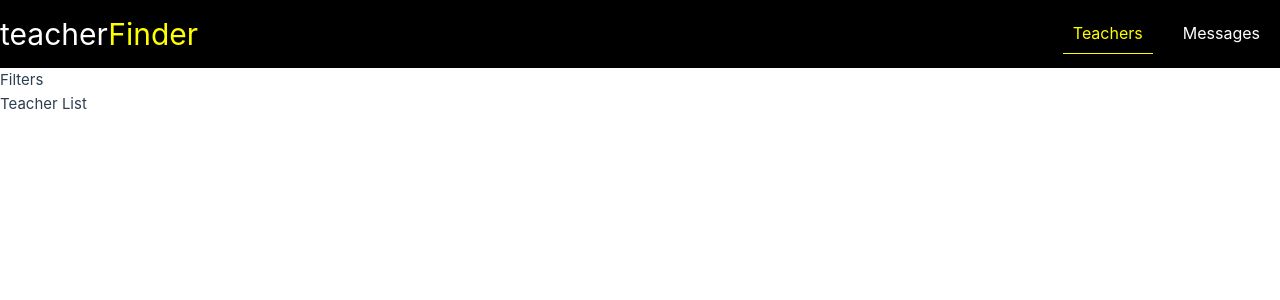
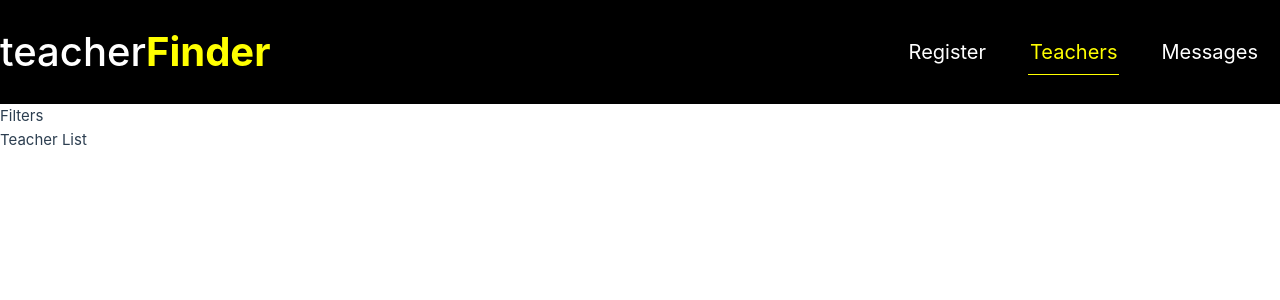
Before and after one commit to LucasMorettoRodrigues/findTeacher, a Vue app: page /teachers in a window 1280 px wide. Shown: the top 300 px of the page. Built offline with nearby package versions, Linux system fonts and the light colour scheme.

Commit message:
add template to pages

```diff
--- a/src/components/layout/Navbar.vue
+++ b/src/components/layout/Navbar.vue
@@ -5,6 +5,9 @@
                 <router-link to="/">teacher<span>Finder</span></router-link>
             </h1>
             <ul>
+                <li>
+                    <router-link to="/register">Register</router-link>
+                </li>
                 <li>
                     <router-link to="/teachers">Teachers</router-link>
                 </li>
@@ -27,16 +30,18 @@ nav {
     display: flex;
     justify-content: space-between;
     align-items: center;
-    padding: 10px 0;
+    padding: 20px 0;
 }
 
 nav h1 a {
     color: white;
-    font-size: 30px;
+    font-size: 40px;
+    font-weight: 500;
 }
 
 nav h1 a span {
     color: yellow;
+    font-weight: bold;
 }
 
 ul {
@@ -45,9 +50,9 @@ ul {
 }
 
 li a {
-    padding: 10px;
-    margin: 0 10px;
-    font-size: 16px;
+    padding: 10px 2px;
+    margin: 0 20px;
+    font-size: 20px;
     color: white;
     border-bottom: 1px solid transparent;
     transition: all .3s ease-out;
--- a/src/router/index.js
+++ b/src/router/index.js
@@ -1,5 +1,4 @@
 import { createRouter, createWebHistory } from 'vue-router'
-import HomeView from '../views/HomeView.vue'
 
 const router = createRouter({
   history: createWebHistory(import.meta.env.BASE_URL),
--- a/src/views/messages/ContactTeacherView.vue
+++ b/src/views/messages/ContactTeacherView.vue
@@ -0,0 +1,3 @@
+<template>
+    Contact
+</template>
--- a/src/views/teachers/TeacherDetailView.vue
+++ b/src/views/teachers/TeacherDetailView.vue
@@ -0,0 +1,5 @@
+<template>
+    Teacher Details
+    <router-view></router-view>
+    <router-link to="/teachers/id/contact">Contact</router-link>
+</template>
```
